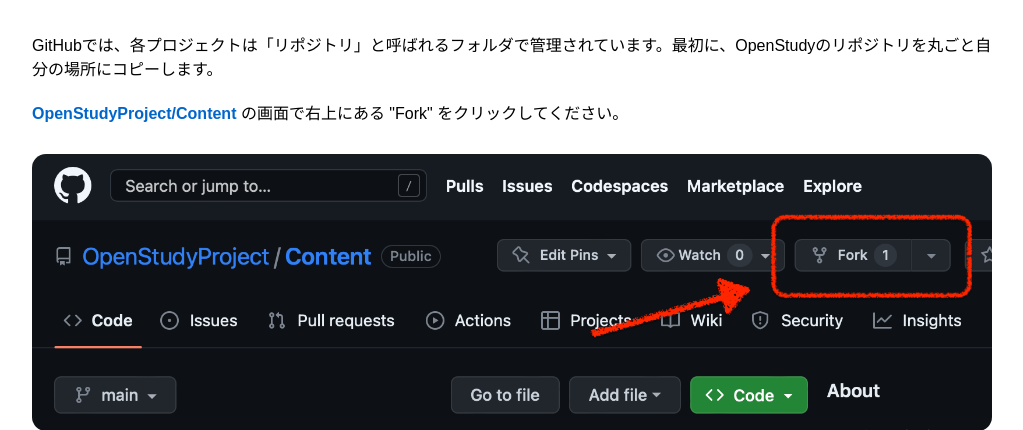
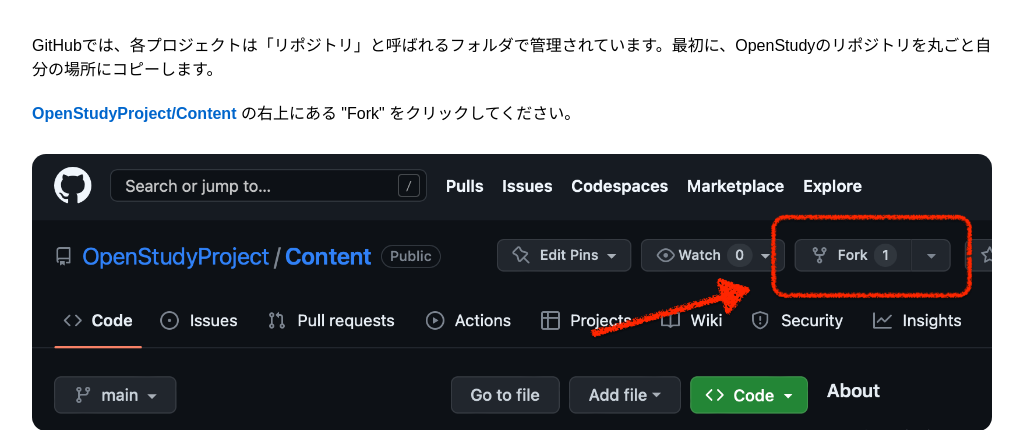
Before and after one commit to OpenStudyProject/OpenStudy, a PHP site: page /contribute in a window 1280 px wide. Shown: the part 556-986 px from the top of the page, without its empty margins (128-1151 px from the left). Run offline with PHP 8.4, Linux system fonts and the light colour scheme; style sheets or scripts are compiled from the project's sources.

Commit message:
update: tiny change

```diff
--- a/contribute/index.php
+++ b/contribute/index.php
@@ -27,7 +27,7 @@
 
             <h2>2. コンテンツを自分のリポジトリにコピーする</h2>
             <p>GitHubでは、各プロジェクトは「リポジトリ」と呼ばれるフォルダで管理されています。最初に、OpenStudyのリポジトリを丸ごと自分の場所にコピーします。</p>
-            <p><a href="https://github.com/OpenStudyProject/Content" target="_blank" rel="noopener noreferrer">OpenStudyProject/Content</a> の画面で右上にある "Fork" をクリックしてください。</p>
+            <p><a href="https://github.com/OpenStudyProject/Content" target="_blank" rel="noopener noreferrer">OpenStudyProject/Content</a> の右上にある "Fork" をクリックしてください。</p>
             <img src="<?php echo $path; ?>images/github-fork.png" alt="How-to-Fork-Repository" class="full-img">
 
             <h2>3. 記事を作成、編集する</h2>
--- a/style/article.scss
+++ b/style/article.scss
@@ -1,5 +1,6 @@
 .container {
     padding: 40px 20px;
+
     h1 {
         font-size: 24px;
         text-align: center;
```
